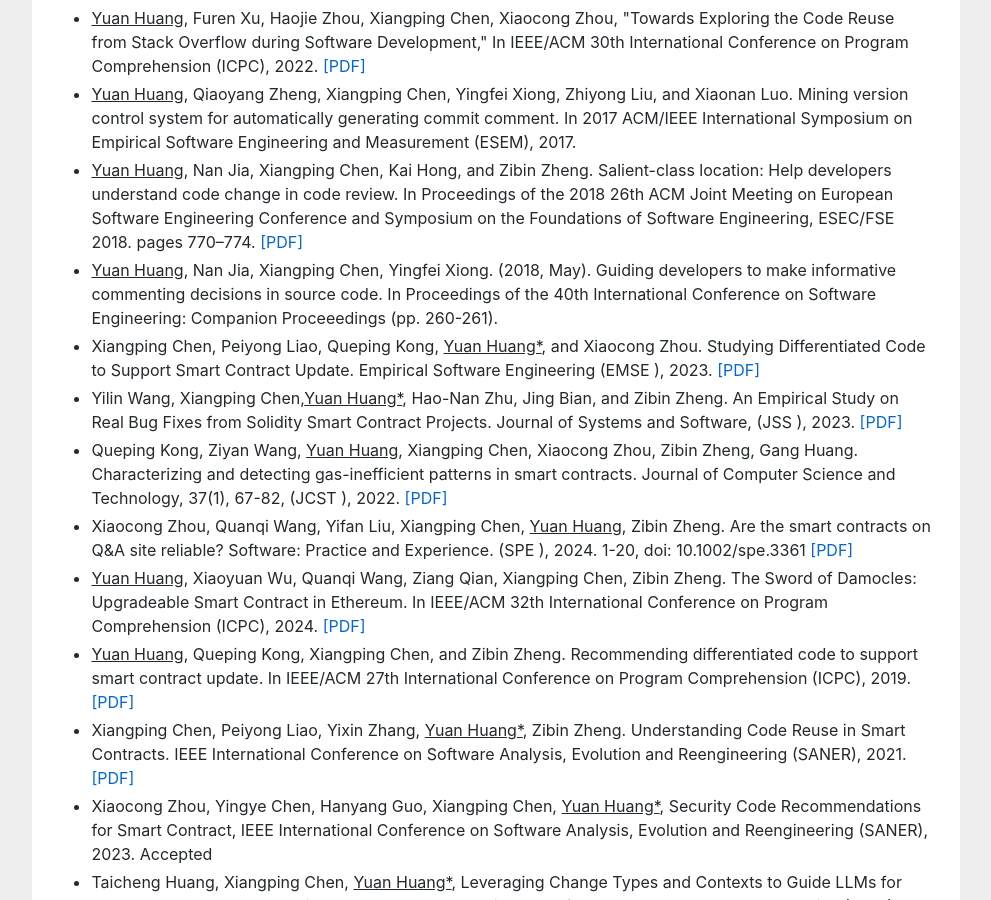
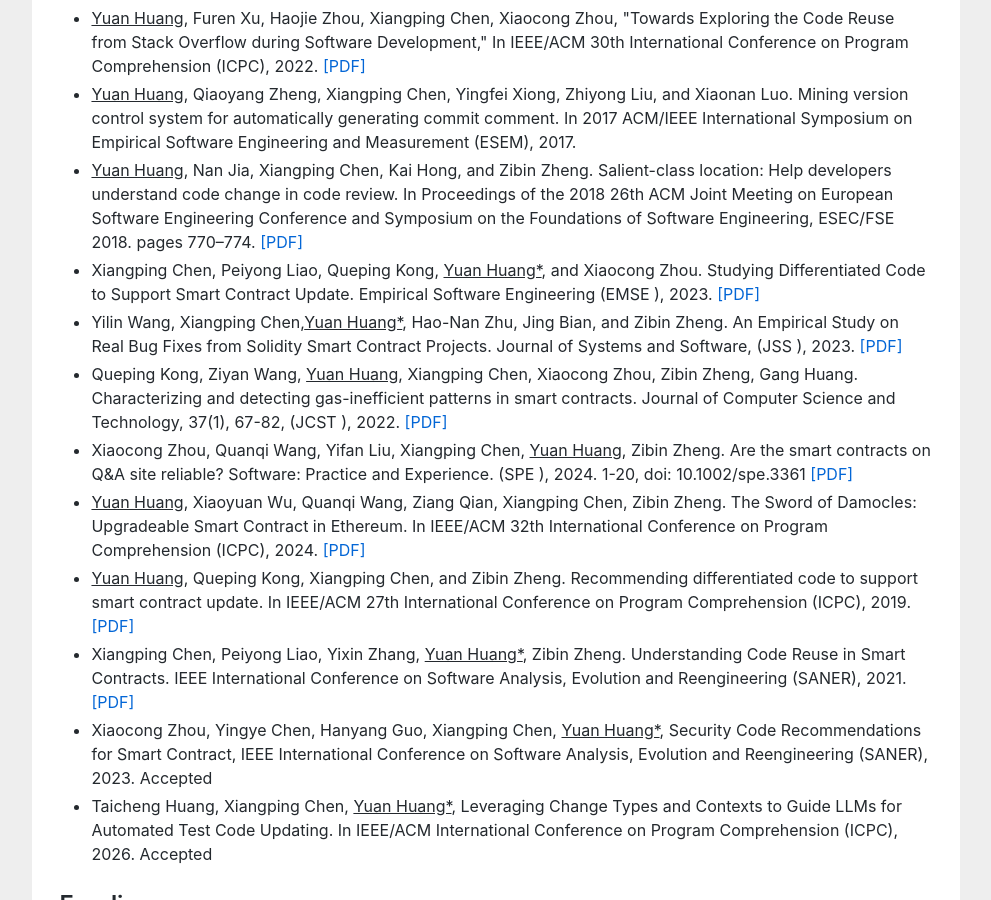
Before and after one commit to huangyuan-hy/huangyuan-hy.github.io, a Jekyll site: the page index.html, which Jekyll copies as it is, in a window 1280 px wide and 900 px high, scrolled down 3515 px. Shown: the whole window, without its empty margins (144-1135 px from the left). Built offline with Jekyll 4.4.1, drawn with Linux system fonts in a browser that asks for light colours.

Commit message:
Update index.html

```diff
--- a/index.html
+++ b/index.html
@@ -197,7 +197,6 @@ empirical study to learn how programmers reuse code on <a href="https://stackove
 <li><u>Yuan Huang</u>, Furen Xu, Haojie Zhou, Xiangping Chen, Xiaocong Zhou, "Towards Exploring the Code Reuse from Stack Overflow during Software Development," In IEEE/ACM 30th International Conference on Program Comprehension (ICPC), 2022.  <a href="https://arxiv.org/pdf/2204.12711.pdf">[PDF]</a></li>
 <li><u>Yuan Huang</u>, Qiaoyang Zheng, Xiangping Chen, Yingfei Xiong, Zhiyong Liu, and Xiaonan Luo. Mining version control system for automatically generating commit comment. In 2017 ACM/IEEE International Symposium on Empirical Software Engineering and Measurement (ESEM), 2017.</li>
 <li><u>Yuan Huang</u>, Nan Jia, Xiangping Chen, Kai Hong, and Zibin Zheng. Salient-class location: Help developers understand code change in code review. In Proceedings of the 2018 26th ACM Joint Meeting on European Software Engineering Conference and Symposium on the Foundations of Software Engineering, ESEC/FSE 2018. pages 770–774.  <a href="https://dl.acm.org/doi/abs/10.1145/3236024.3264841">[PDF]</a></li>
-<li><u>Yuan Huang</u>, Nan Jia, Xiangping Chen, Yingfei Xiong. (2018, May). Guiding developers to make informative commenting decisions in source code. In Proceedings of the 40th International Conference on Software Engineering: Companion Proceeedings (pp. 260-261).</li>
 <li>Xiangping Chen, Peiyong Liao, Queping Kong, <u>Yuan Huang*</u>,  and Xiaocong Zhou. Studying Differentiated Code to Support Smart Contract Update. Empirical Software Engineering (EMSE <a href="" style="color:red;">  </a>), 2023. <a href="">[PDF]</a></li>
 <li>Yilin Wang, Xiangping Chen,<u>Yuan Huang*</u>, Hao-Nan Zhu, Jing Bian, and Zibin Zheng. An Empirical Study on Real Bug Fixes from Solidity Smart Contract Projects. Journal of Systems and Software,  (JSS <a href="" style="color:red;">  </a>), 2023. <a href="">[PDF]</a></li>
 <li>Queping Kong, Ziyan Wang, <u>Yuan Huang</u>, Xiangping Chen, Xiaocong Zhou, Zibin Zheng, Gang Huang. Characterizing and detecting gas-inefficient patterns in smart contracts. Journal of Computer Science and Technology,  37(1), 67-82, (JCST <a href="" style="color:red;">  </a>), 2022. <a href="https://jcst.ict.ac.cn/fileup/1000-9000/PDF/2022-1-5-1674.pdf">[PDF]</a> </li>
```
Also changed, not shown: other parts of index.html (+1 -0 lines).
